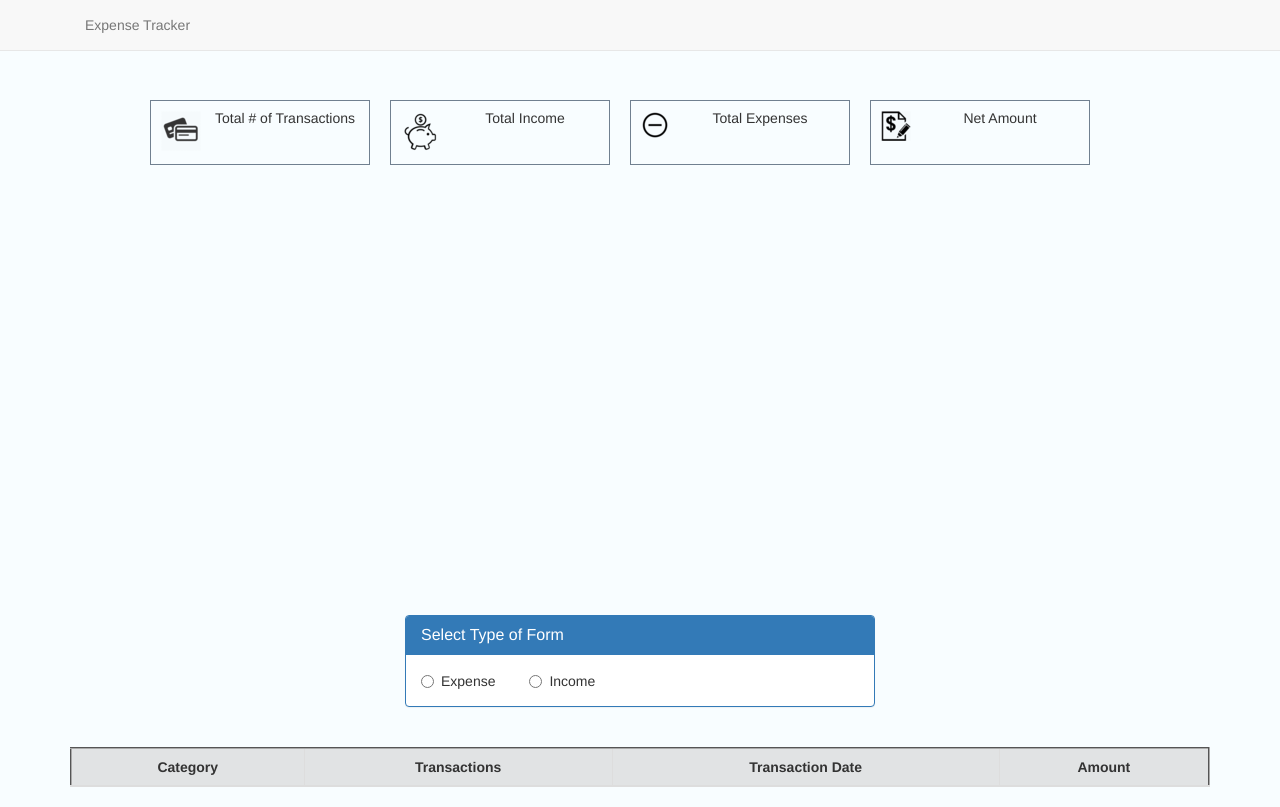
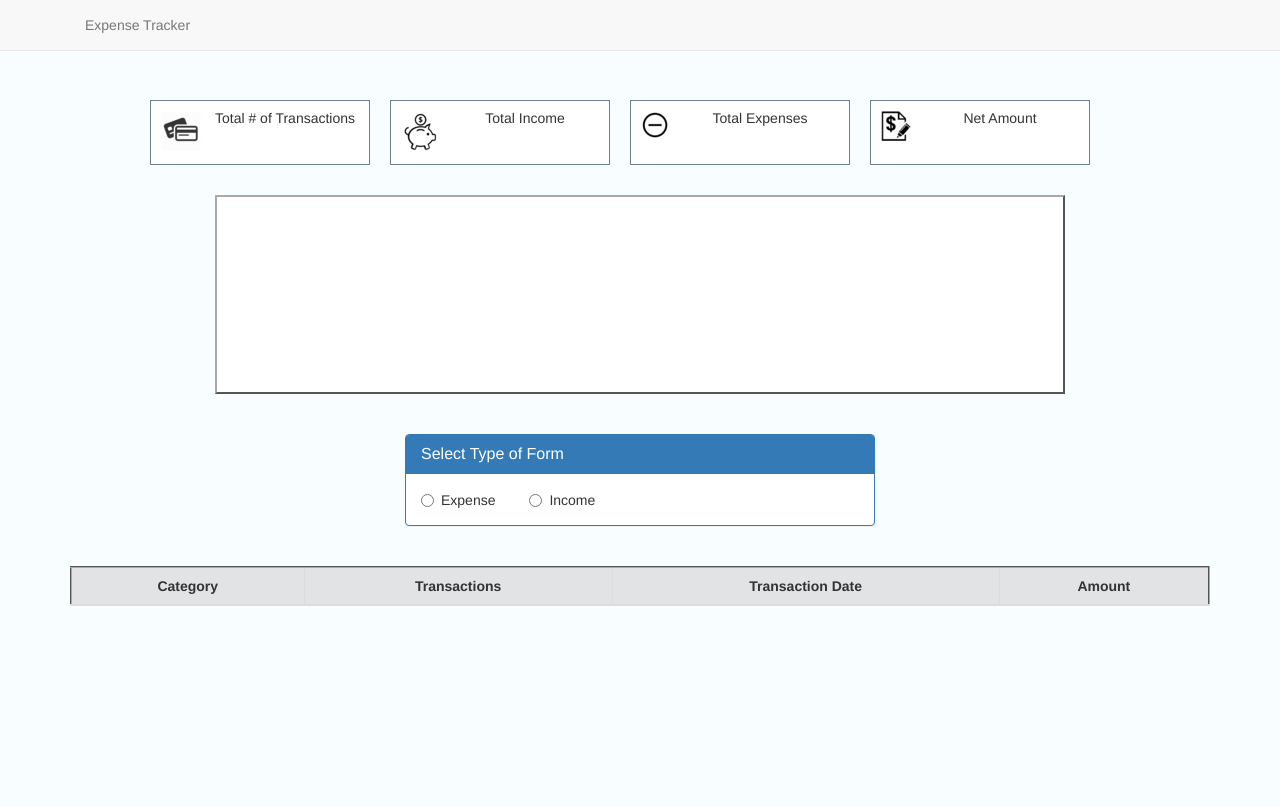
Before and after one commit to xmichelle/expense-tracker, a website: page public/index.html in a window 1280 px wide. Drawn offline with nearby package versions, Linux system fonts and the light colour scheme; no server answers.

Commit message:
Styled the chart and form. #12

```diff
--- a/public/index.html
+++ b/public/index.html
@@ -65,7 +65,7 @@
   <div class="chart-container">
     <canvas id="barChart"></canvas>
   </div>
-  <div class="container">
+  <div class="container" id="form-container">
     <div class="panel panel-primary radio-container">
       <div class="panel-heading">
         <h3 class="panel-title">Select Type of Form</h3>
@@ -79,7 +79,6 @@
           <input type="radio" name="chosen-form" value="income" />
           Income
         </label>
-      </div>
       </div>
       <form class="form-horizontal hidden" id="transaction-form">
         <div class="form-group form-choice expense hidden">
@@ -146,6 +145,7 @@
         </div>
       </form>
     </div>
+  </div>
   <div class="container">
     <table class="table table-bordered table-striped" id="expense-table">
       <thead id="expense-head">
--- a/public/main.js
+++ b/public/main.js
@@ -60,7 +60,6 @@ function categoryAmounts(data) {
     }
   }
   for (let property in categoryTotals) {
-    console.log(property)
     if (categoryTotals.hasOwnProperty(property)) {
       categoryTotalsArray.push(categoryTotals[property])
     }
--- a/public/styles.css
+++ b/public/styles.css
@@ -15,6 +15,7 @@ body {
   height: 65px;
   border: 1.5px double slategray;
   padding: 10px;
+  background-color: white;
 }
 
 #heading {
@@ -25,26 +26,29 @@ body {
 }
 
 .chart-container {
-  margin: 0 auto;
-  width: 800px;
-  height: 400px;
+  margin: 20px auto 10px;
+  width: 850px;
+  padding: 20px;
+  box-sizing: border-box;
+  border: 2px outset darkgrey;
+  background-color: white;
 }
 
 #transaction-form {
   margin: 0 auto;
-  padding: 30px 45px 20px;
-  position: relative;
-  top: 40px;
+  padding: 15px 45px 20px;
   width: 470px;
   box-sizing: border-box;
-  background: rgba(211, 211, 211, 0.5);
 }
 
 .radio-container {
   width: 470px;
   margin: 0 auto;
+}
+
+#form-container {
   position: relative;
-  top: 40px;
+  top: 30px;
 }
 
 #radio-income {
@@ -57,7 +61,7 @@ td {
 }
 
 #expense-table {
-  margin-top: 80px;
+  margin-top: 70px;
   background-color: rgba(211, 211, 211, 0.6);
   border: 2px outset darkgrey;
 }
```
Lines whose indentation alone changed are shown as unchanged.
